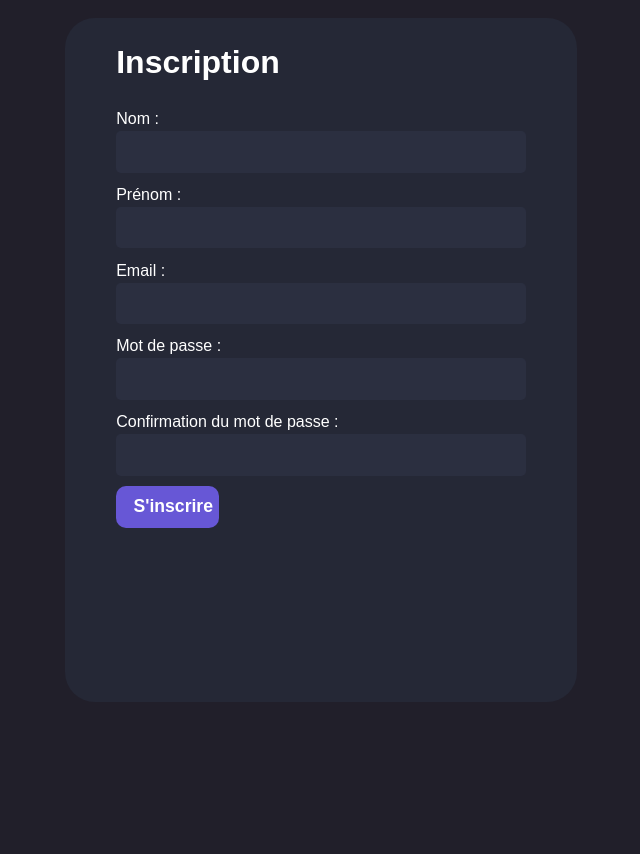
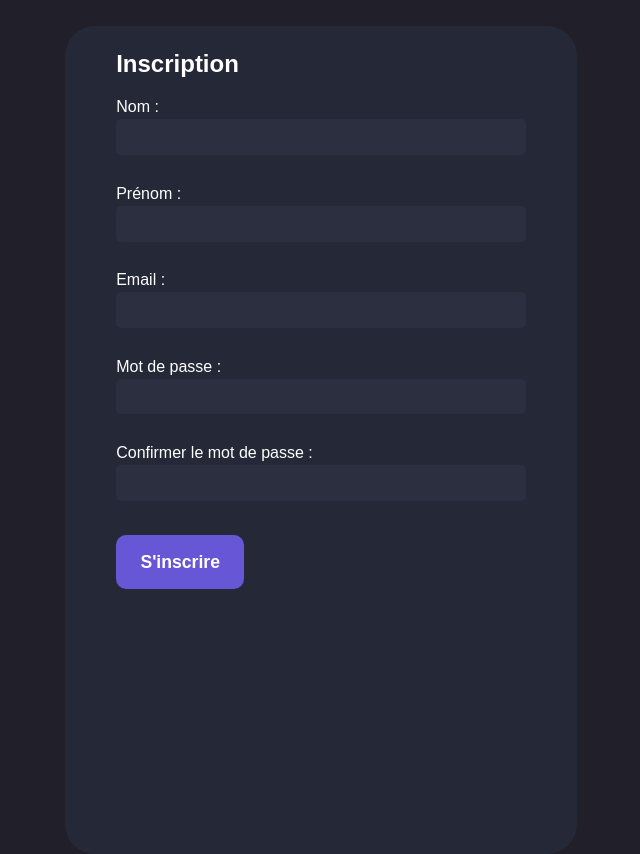
Before and after one commit to Lymiio/game_collection, a PHP site: page /views/inscriptionView.php in a window 1280 px wide. Shown: the whole page, without its empty margins (319-959 px from the left). Before the commit the page ends 528 px from the top, so only its background shows below. Run offline with PHP 8.4, Linux system fonts and the light colour scheme.

Commit message:
Update inscription files (Corentyn HAYER)
Change some CSS parts in order to keep safe the View. Change the View in order to keep changes in the CSS file.

```diff
--- a/assets/css/inscription.css
+++ b/assets/css/inscription.css
@@ -1,7 +1,8 @@
 /* ============================== GLOBAL STYLE FOR THE MAIN ============================== */
 main {
+  padding-top: 10vh;
   background-color: #211f2a;
-  height: 90vh;
+  height: 100vh;
   display: flex;
   justify-content: center;
   align-items: center;
@@ -10,7 +11,7 @@ main {
 /* ============================== GLOBAL STYLE FOR THE CONTAINER ============================== */
 .container {
   width: 40%;
-  height: 95%;
+  height: 115%;
   display: flex;
   flex-direction: column;
   border-radius: 30px;
@@ -31,7 +32,7 @@ main {
 label {
   display: flex;
   align-self: flex-start;
-  margin-top: 2%;
+  margin-top: 0.5%;
   margin-left: 10%;
   font-weight: 400;
 }
@@ -43,7 +44,7 @@ input {
   border: none;
   margin-left: 10%;
   width: 80%;
-  height: 15%;
+  height: 10%;
   border-radius: 5px;
   color: white;
   background-color: #2b2f40;
@@ -57,7 +58,7 @@ input:focus {
 input[type="submit"] {
   border: none;
   text-align: center;
-  width: 20%;
+  width: 25%;
   height: 15%;
   margin-top: 2%;
   margin-left: 10%;
@@ -67,7 +68,6 @@ input[type="submit"] {
   background-color: #6757d6;
   color: white;
   cursor: pointer;
-  padding-left: 2.3%;
   transition: 0.5s ease-in-out;
 }
 
--- a/views/inscriptionView.php
+++ b/views/inscriptionView.php
@@ -1,30 +1,34 @@
 <!DOCTYPE html>
-<html lang="fr">
+<html lang="en">
 
 <head>
     <meta charset="UTF-8">
     <meta name="viewport" content="width=device-width, initial-scale=1.0">
     <link rel="stylesheet" href="../assets/css/global.css">
     <link rel="stylesheet" href="../assets/css/inscription.css">
-    <link rel="shortcut icon" href="../assets/img/logo.png" type="image/x-icon">
-    <title>Game Collection | Inscription</title>
+    <title>Inscription</title>
 </head>
 
 <body>
     <main>
         <div class="container">
-            <h1 class="heading1">Inscription</h1>
-            <form action="../controllers/inscriptionController.php" method="POST">
+            <h2 class="heading1">Inscription</h2>
+            <form action="../controllers/inscriptionController.php" method="post">
                 <label for="nom">Nom :</label>
-                <input type="text" name="nom" id="nom">
+                <input type="text" name="nom" required><br>
+
                 <label for="prenom">Prénom :</label>
-                <input type="text" name="prenom" id="prenom">
+                <input type="text" name="prenom" required><br>
+
                 <label for="email">Email :</label>
-                <input type="email" name="email" id="email">
-                <label for="password">Mot de passe :</label>
-                <input type="password" name="mdp" id="password">
-                <label for="confirm__password">Confirmation du mot de passe :</label>
-                <input type="password" name="mdp2" id="confirm__password">
+                <input type="email" name="email" required><br>
+
+                <label for="mot_de_passe">Mot de passe :</label>
+                <input type="password" name="mot_de_passe" required><br>
+
+                <label for="confirmation_mot_de_passe">Confirmer le mot de passe :</label>
+                <input type="password" name="confirmation_mot_de_passe" required><br>
+
                 <input type="submit" value="S'inscrire">
             </form>
         </div>
```
